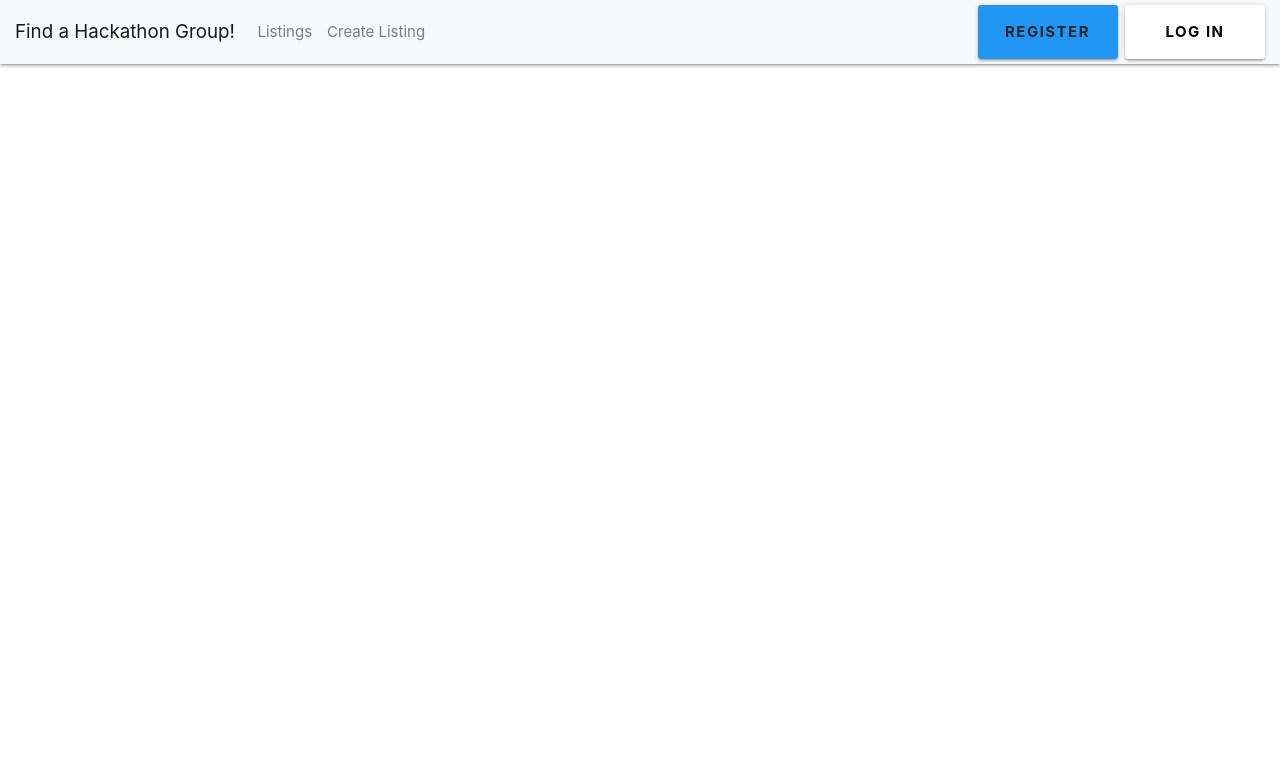
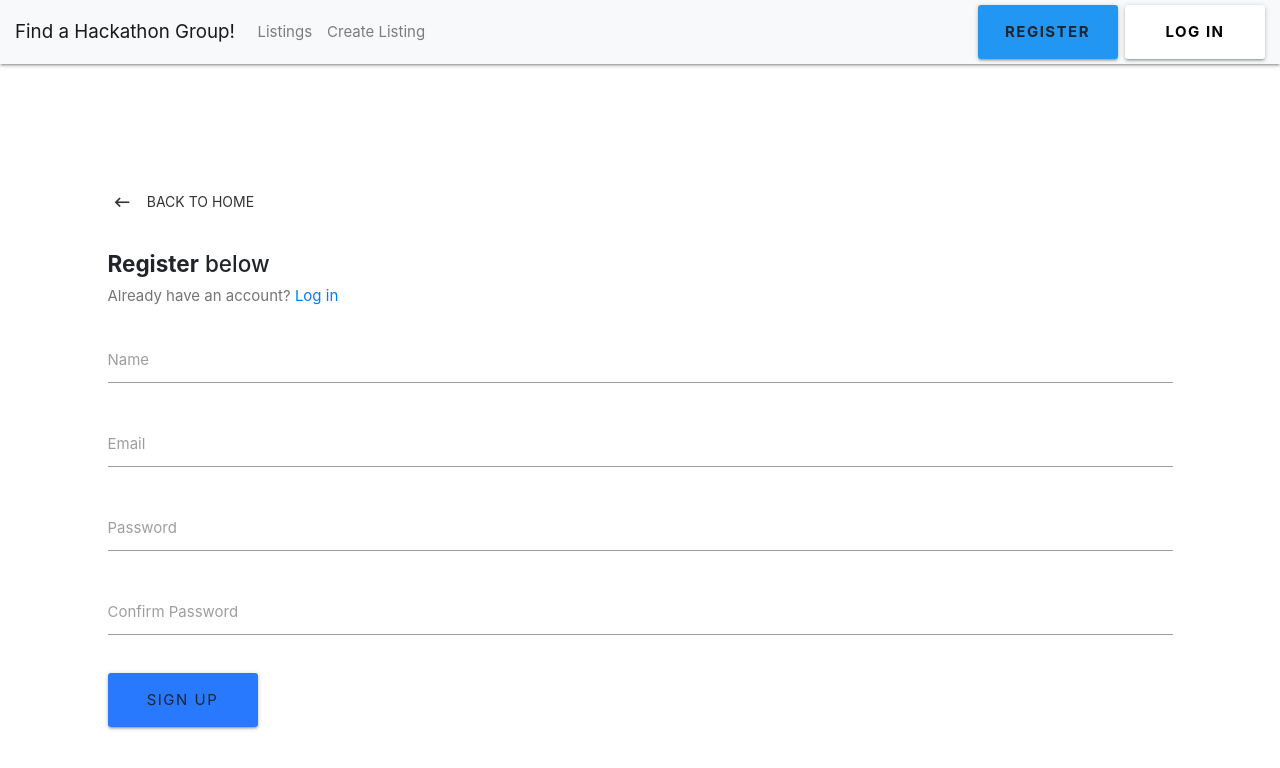
Before and after one commit to akash-ind/mern-stack, a React (Create React App) app: page /register in a window 1280 px wide. Shown: the top 768 px of the page. Built offline with nearby package versions, Linux system fonts and the light colour scheme.

Commit message:
added login/register pages

```diff
--- a/src/App.js
+++ b/src/App.js
@@ -9,6 +9,8 @@
 
 import Navbar from "./components/layout/Navbar";
 import Landing from "./components/layout/Landing";
+import Register from "./components/auth/Register";
+import Login from "./components/auth/Login";
 
 import logo from "./logo.svg";
 
@@ -18,6 +20,8 @@
       <Router>
         <Navbar />
         <div className="container">
+        <Route exact path="/register" component={Register} />
+        <Route exact path="/login" component={Login} />
         <Landing />
           <Route path="/" exact component={PostList} />
           <Route path="/edit/:id" component={EditPost} />
--- /dev/null
+++ b/src/components/auth/Login.js
@@ -0,0 +1,75 @@
+import React, { Component } from "react";
+import { Link } from "react-router-dom";class Login extends Component {
+  constructor() {
+    super();
+    this.state = {
+      email: "",
+      password: "",
+      errors: {}
+    };
+  }onChange = e => {
+    this.setState({ [e.target.id]: e.target.value });
+  };onSubmit = e => {
+    e.preventDefault();const userData = {
+      email: this.state.email,
+      password: this.state.password
+    };console.log(userData);
+  };render() {
+    const { errors } = this.state;return (
+      <div className="container">
+        <div style={{ marginTop: "8rem" }} className="row">
+          <div className="col s8">
+            <Link style={{ marginTop: "8rem" }} to="/" className="btn-flat waves-effect">
+              <i className="material-icons left">keyboard_backspace</i> Back to
+              home
+            </Link>
+            <div className="col s12" style={{ paddingLeft: "11.250px" }}>
+              <h4>
+                <b>Login</b> below
+              </h4>
+              <p className="grey-text text-darken-1">
+                Don't have an account? <Link to="/register">Register</Link>
+              </p>
+            </div>
+            <form noValidate onSubmit={this.onSubmit}>
+              <div className="input-field col s12">
+                <input
+                  onChange={this.onChange}
+                  value={this.state.email}
+                  error={errors.email}
+                  id="email"
+                  type="email"
+                />
+                <label htmlFor="email">Email</label>
+              </div>
+              <div className="input-field col s12">
+                <input
+                  onChange={this.onChange}
+                  value={this.state.password}
+                  error={errors.password}
+                  id="password"
+                  type="password"
+                />
+                <label htmlFor="password">Password</label>
+              </div>
+              <div className="col s12" style={{ paddingLeft: "11.250px" }}>
+                <button
+                  style={{
+                    width: "150px",
+                    borderRadius: "3px",
+                    letterSpacing: "1.5px",
+                    marginTop: "1rem"
+                  }}
+                  type="submit"
+                  className="btn btn-large waves-effect waves-light hoverable blue accent-3"
+                >
+                  Login
+                </button>
+              </div>
+            </form>
+          </div>
+        </div>
+      </div>
+    );
+  }
+}export default Login;
--- /dev/null
+++ b/src/components/auth/Register.js
@@ -0,0 +1,99 @@
+import React, { Component } from "react";
+import { Link } from "react-router-dom";class Register extends Component {
+  constructor() {
+    super();
+    this.state = {
+      name: "",
+      email: "",
+      password: "",
+      password2: "",
+      errors: {}
+    };
+  }onChange = e => {
+    this.setState({ [e.target.id]: e.target.value });
+  };onSubmit = e => {
+    e.preventDefault();const newUser = {
+      name: this.state.name,
+      email: this.state.email,
+      password: this.state.password,
+      password2: this.state.password2
+    };console.log(newUser);
+  };render() {
+    const { errors } = this.state;return (
+      <div className="container">
+        <div style={{ marginTop: "8rem" }} className="row">
+          <div className="col s8">
+            <Link style={{ marginBottom: "2rem" }} to="/" className="btn-flat waves-effect">
+              <i className="material-icons left">keyboard_backspace</i> Back to
+              home
+            </Link>
+            <div className="col s12" style={{ paddingLeft: "11.250px" }}>
+              <h4>
+                <b>Register</b> below
+              </h4>
+              <p className="grey-text text-darken-1">
+                Already have an account? <Link to="/login">Log in</Link>
+              </p>
+            </div>
+            <form noValidate onSubmit={this.onSubmit}>
+              <div className="input-field col s12">
+                <input
+                  onChange={this.onChange}
+                  value={this.state.name}
+                  error={errors.name}
+                  id="name"
+                  type="text"
+                />
+                <label htmlFor="name">Name</label>
+              </div>
+              <div className="input-field col s12">
+                <input
+                  onChange={this.onChange}
+                  value={this.state.email}
+                  error={errors.email}
+                  id="email"
+                  type="email"
+                />
+                <label htmlFor="email">Email</label>
+              </div>
+              <div className="input-field col s12">
+                <input
+                  onChange={this.onChange}
+                  value={this.state.password}
+                  error={errors.password}
+                  id="password"
+                  type="password"
+                />
+                <label htmlFor="password">Password</label>
+              </div>
+              <div className="input-field col s12">
+                <input
+                  onChange={this.onChange}
+                  value={this.state.password2}
+                  error={errors.password2}
+                  id="password2"
+                  type="password"
+                />
+                <label htmlFor="password2">Confirm Password</label>
+              </div>
+              <div className="col s12" style={{ paddingLeft: "11.250px" }}>
+                <button
+                  style={{
+                    width: "150px",
+                    borderRadius: "3px",
+                    letterSpacing: "1.5px",
+                    marginTop: "1rem"
+                  }}
+                  type="submit"
+                  className="btn btn-large waves-effect waves-light hoverable blue accent-3"
+                >
+                  Sign up
+                </button>
+              </div>
+            </form>
+          </div>
+        </div>
+      </div>
+    );
+  }
+}export default Register;
--- a/src/components/layout/Navbar.js
+++ b/src/components/layout/Navbar.js
@@ -3,12 +3,12 @@
 class Navbar extends Component {
   render() {
     return (
-        <nav className="navbar navbar-inverse navbar-expand-lg navbar-light bg-light">
+        <nav className="navbar navbar-inverse navbar-fixed-top navbar-expand-lg navbar-light bg-light">
             <div className="navbar-header">
                 <Link to="/" className="navbar-brand">Find a Hackathon Group!</Link>
             </div>
             <div className="collpase navbar-collapse">
-              <ul className="navbar-nav mr-auto">
+              <ul className="navbar navbar-nav">
                 <li className="navbar-item">
                   <Link to="/" className="nav-link">Listings</Link>
                 </li>
```
